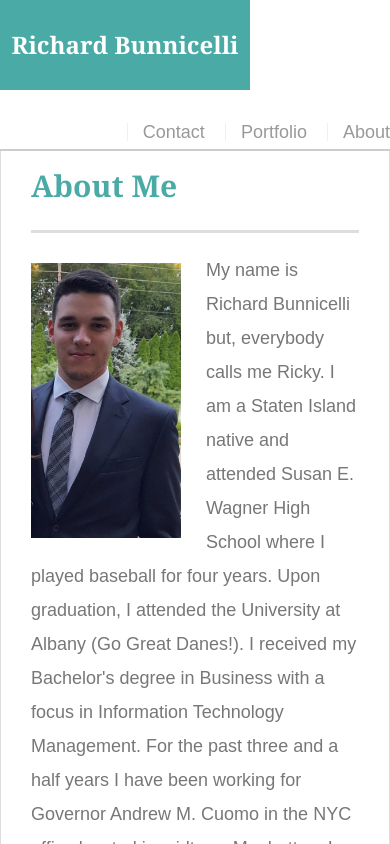
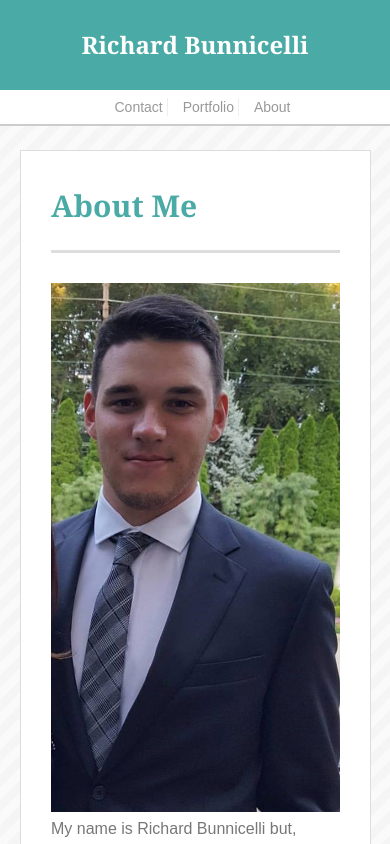
Before and after one commit to rbunnicelli/Responsive-Portfolio, a plain HTML site: page index.html in a window 390 px wide. Shown: the top 844 px of the page. Drawn offline with Linux system fonts and the light colour scheme.

Commit message:
style.css

```diff
--- a/assets/css/style.css
+++ b/assets/css/style.css
@@ -218,3 +218,45 @@ input[type=submit] {
     padding: 10px 30px;
     cursor: pointer;
 }
+
+/* Media Screen */
+
+@media screen and (max-width: 640px) {
+
+body {
+    font-size:12pt;
+}
+
+#logo {
+    width: 100%;
+}
+
+nav {
+    width: 100%;
+    margin: 0 auto;
+    font-size: 14px;
+    text-align: center;
+}
+
+nav a {
+    margin: 0 auto;
+}
+
+nav a:first-child {
+    border-left: 0 none;
+}
+
+.main-section {
+    width: 90%;
+    display: block;
+    margin: 20px 20px 50px 20px;
+}
+
+.sidebar {
+    display: none;
+}
+
+.auth-image {
+    width: 100%;
+}
+}
```
